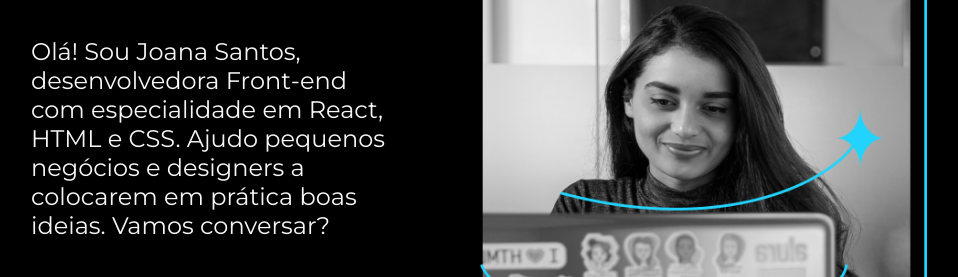
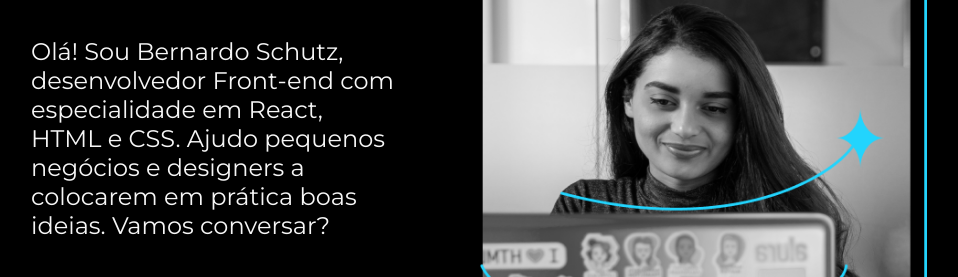
Before and after one commit to beschutz/portifolio, a plain HTML site: page index.html in a window 1280 px wide. Shown: the part 366-643 px from the top of the page, without its empty margins (161-1119 px from the left). Drawn offline with nearby package versions, Linux system fonts and the light colour scheme.

Commit message:
Update index.html

```diff
--- a/index.html
+++ b/index.html
@@ -21,7 +21,7 @@
                 Eleve seu negócio digital a outro nível <strong class="titulo-destaque">com um Front-end de qualidade! </strong>
             </h1>
             <p class="apresentacao__conteudo__paragrafo">
-                Olá! Sou Joana Santos, desenvolvedora Front-end com especialidade em React, HTML e CSS. Ajudo pequenos negócios e designers a colocarem em prática boas ideias. Vamos conversar?
+                Olá! Sou Bernardo Schutz, desenvolvedor Front-end com especialidade em React, HTML e CSS. Ajudo pequenos negócios e designers a colocarem em prática boas ideias. Vamos conversar?
             </p>
             <div class="apresentacao__links">
                 <h2 class="apresentacao__links__subtitulo">Acesse minhas redes:</h2>
```
